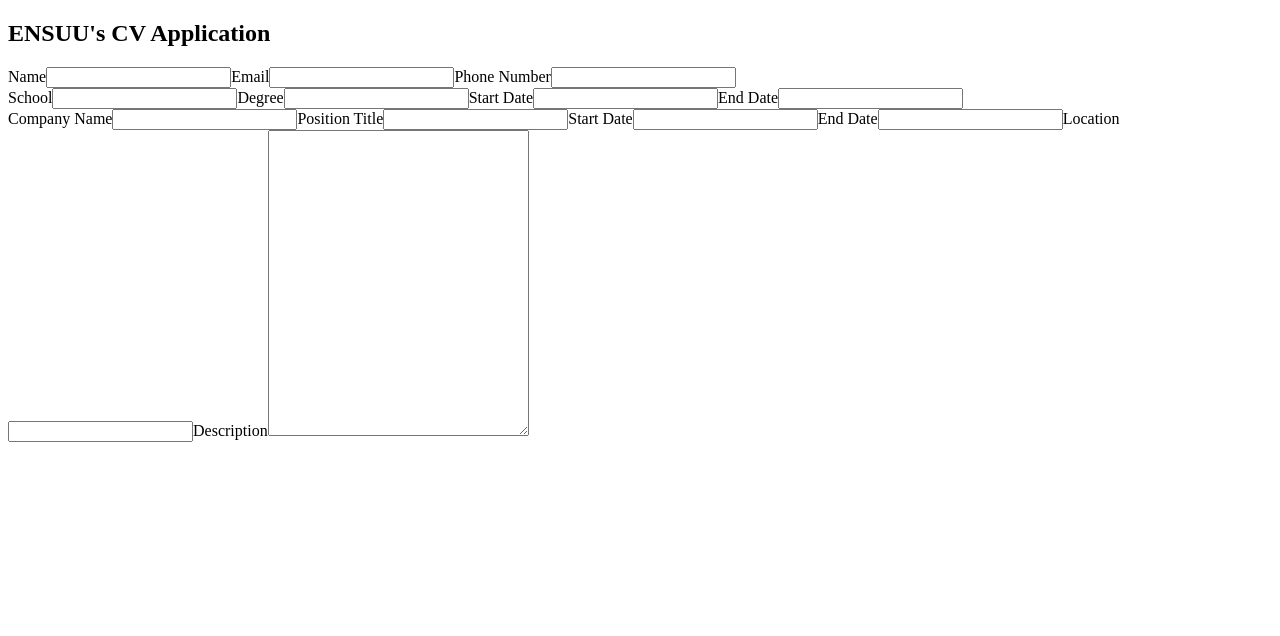
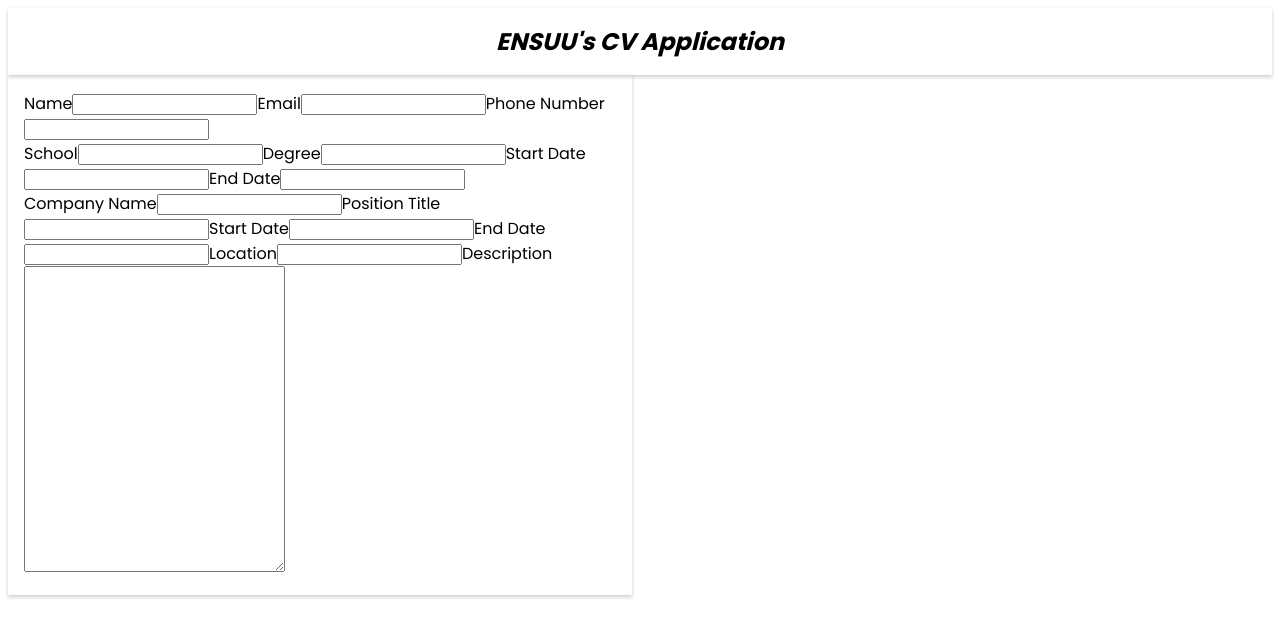
Before and after one commit to ENSUU/cv-application, a React (Vite) app: page / in a window 1280 px wide. Shown: the top 636 px of the page. Built offline with nearby package versions, Linux system fonts and the light colour scheme.

Commit message:
Apply general styling to the webpage
Changed the main font to Poppins with the fallback font being
Sans-serif. Added a box shadow to the navbar and the section where all
the components are.

```diff
--- a/src/App.jsx
+++ b/src/App.jsx
@@ -2,14 +2,24 @@
 import General from './components/General';
 import Education from './components/Education';
 import Experience from './components/Experience';
+import './styles/app.css';
 
 function App() {
   return (
     <>
-      <Navbar />
-      <General />
-      <Education />
-      <Experience />
+      <header>
+        <Navbar />
+      </header>
+      <main>
+        <section className="addInfo">
+          <General />
+          <Education />
+          <Experience />
+        </section>
+        <section className="seeInfo">
+          <div className="userResume"></div>
+        </section>
+      </main>
     </>
   )
 }
--- a/src/components/Navbar.jsx
+++ b/src/components/Navbar.jsx
@@ -1,7 +1,9 @@
+import '../styles/navbar.css';
+
 function Navbar() {
     return (
         <nav>
-            <h1>ENSUU's CV Application</h1>
+            <h1><i>ENSUU's CV Application</i></h1>
         </nav>
     )
 }
--- a/src/main.jsx
+++ b/src/main.jsx
@@ -1,7 +1,7 @@
 import React from 'react'
 import ReactDOM from 'react-dom/client'
 import App from './App.jsx'
-// import './index.css'
+import './styles/main.css';
 
 ReactDOM.createRoot(document.getElementById('root')).render(
   <React.StrictMode>
--- /dev/null
+++ b/src/styles/app.css
@@ -0,0 +1,13 @@
+main {
+    display: flex;
+}
+
+.userResume {
+    width: 50vw;
+}
+
+.addInfo {
+    width: 50vw;
+    padding: 1rem;
+    box-shadow: 0 2px 4px 0 rgba(0,0,0,.2);
+}
--- /dev/null
+++ b/src/styles/main.css
@@ -0,0 +1,5 @@
+@import url('https://fonts.googleapis.com/css2?family=Poppins:wght@300;400;700&display=swap');
+
+body {
+    font-family: 'Poppins', sans-serif;
+}
--- /dev/null
+++ b/src/styles/navbar.css
@@ -0,0 +1,9 @@
+nav {
+    display: flex;
+    justify-content: center;
+    box-shadow: 0 2px 4px 0 rgba(0,0,0,.2);
+}
+
+h1 {
+    margin: 1rem;
+}
```
